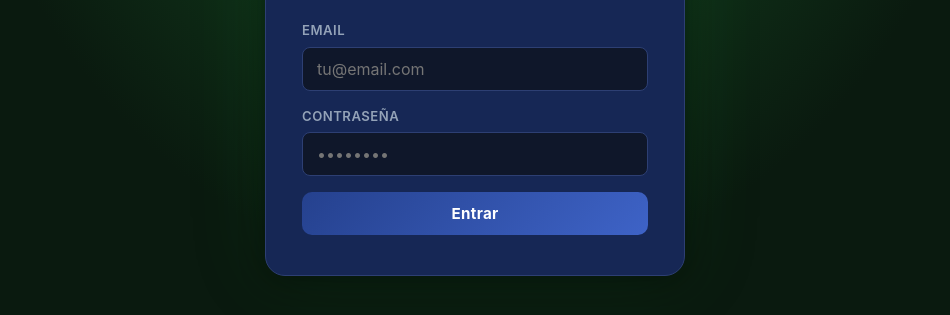
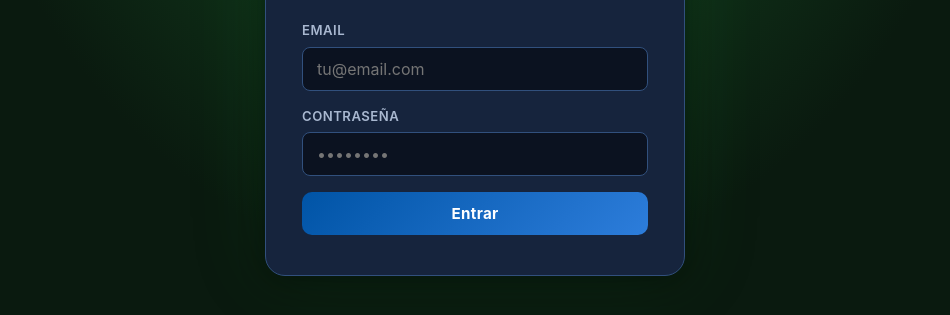
Before and after one commit to FedeRodriguezDev/Penca, a website: page public/index.html in a window 1280 px wide. Shown: the part 397-712 px from the top of the page, without its empty margins (165-1115 px from the left). Drawn offline with Linux system fonts and the light colour scheme.

Commit message:
segunda prueba colores

```diff
--- a/public/style.css
+++ b/public/style.css
@@ -1,18 +1,18 @@
 /* ===== RESET & BASE ===== */
 *, *::before, *::after { box-sizing: border-box; margin: 0; padding: 0; }
 :root {
-  --green: #25418E;
-  --green-dark: #162755;
-  --green-light: #3E63C7;
-  --gold: #DAAA00;
-  --gold-light: #F4C542;
-  --bg: #0F172A;
-  --bg-card: #162755;
-  --bg-card2: #1E293B;
+  --green: #0054A6;
+  --green-dark: #003B73;
+  --green-light: #2D7DDB;
+  --gold: #F4C300;
+  --gold-light: #FFD84D;
+  --bg: #0B1220;
+  --bg-card: #16243D;
+  --bg-card2: #22385A;
   --text: #F8FAFC;
-  --text-muted: #94A3B8;
-  --border: #2D3F73;
-  --red: #EF4444;
+  --text-muted: #A9B8D0;
+  --border: #31507D;
+  --red: #E53935;
   --blue: #55B5E5;
   --shadow: 0 4px 24px rgba(0,0,0,0.35);
   --radius: 12px;
```
